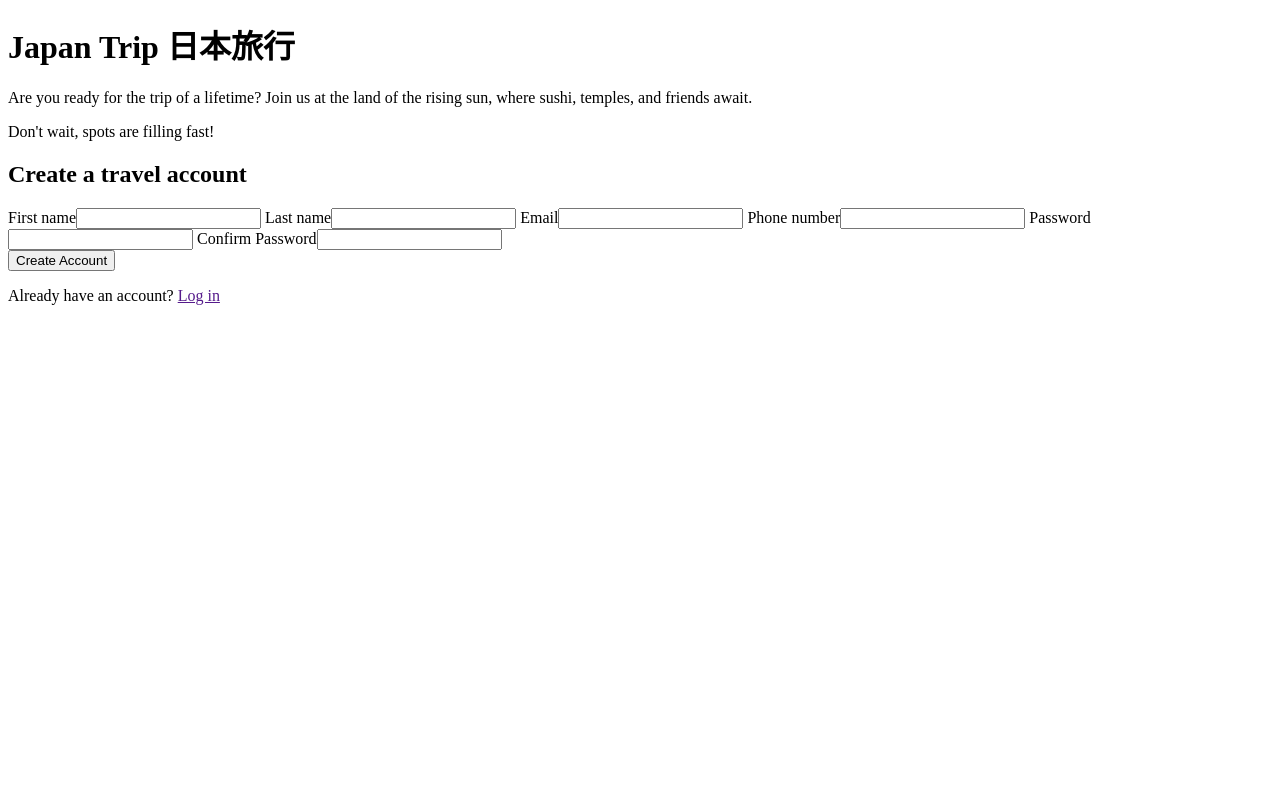
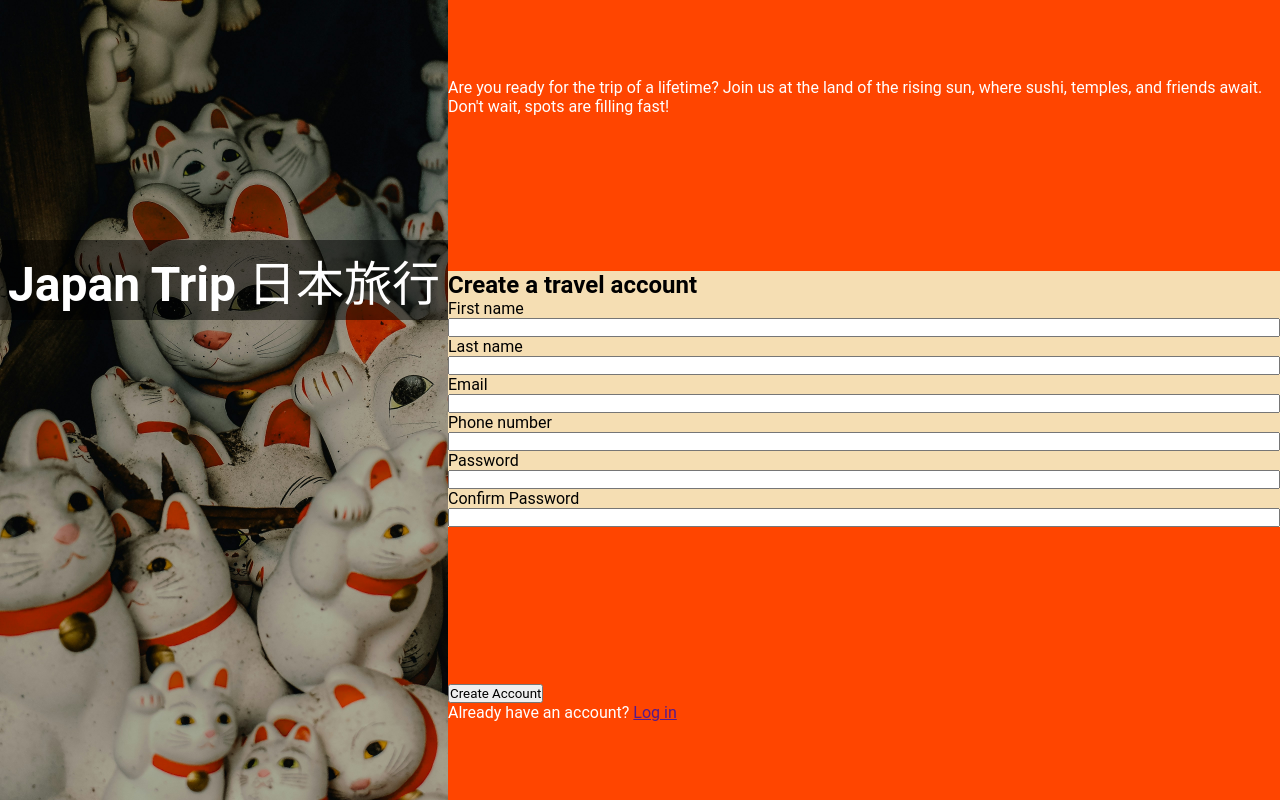
Before and after one commit to SamiraMSadat/odin-sign-up-form, a plain HTML site: page index.html in a window 1280 px wide. Drawn offline with Linux system fonts and the light colour scheme.

Commit message:
Style the header and company banner section, apply flex to other sections

```diff
--- a/index.html
+++ b/index.html
@@ -7,8 +7,9 @@
     <link rel="stylesheet" href="styles.css">
 </head>
 <body>
+    <div class="container">
         <header>
-        <div class="bgd-transparent">
+            <div class="company-banner absolute-center">
                 <h1>Japan Trip <span class="noto-serif-jp">日本旅行</span></h1>
             </div>
         </header>
@@ -18,9 +19,9 @@
                 <p>Don't wait, spots are filling fast!</p>
             </div>
 
-        <form action="">
-            <div class="form-background">
+            <form action="#">
                     <h2>Create a travel account</h2>
+                    <div class="fields-container">
                         <label for="first-name">First name</label><input type="text" name="first-name" id="first-name">
                         <label for="last-name">Last name</label><input type="text" name="last-name" id="last-name">
                         <label for="email">Email</label><input type="email" name="email" id="email">
@@ -28,12 +29,14 @@
                         <label for="password">Password</label><input type="password" name="password" id="password">
                         <label for="confirm-password">Confirm Password</label><input type="password" name="confirm-password" id="confirm-password">
                     </div>
+            </form>
+
             <div class="form-submit">
                 <button type="submit">Create Account</button>
                 <p>Already have an account? <a href="">Log in</a></p>
             </div>
-        </form>
+
         </main>
-
+    </div>
 </body>
 </html>
--- a/styles.css
+++ b/styles.css
@@ -1,8 +1,71 @@
-.roboto-jp {
-  font-family: "Roboto", sans-serif;
+* {
+    margin: 0;
+    padding: 0;
+    font-family: "Roboto", sans-serif;
+}
+
+/* Custom font for Japanese script */
+.noto-serif-jp {
+  font-family: "Noto Serif JP", serif;
   font-optical-sizing: auto;
-  font-weight: 400;
+  font-weight:400;
   font-style: normal;
-  font-variation-settings:
-    "wdth" 100;
 }
+
+:root {
+    --background-main: orangered;
+    --background-secondary: wheat;
+    --font-color-light: white;
+}
+
+.container {
+    display: flex;
+}
+
+header {
+    background-image: url("./assets/maneki_neko.jpg");
+    background-size: cover;
+    display:flex;
+    flex-direction: column;
+    flex: 1 1 35%;
+    height: 100vh;
+    width: 50vw;
+    position: relative;
+}
+
+h1 {
+    color: var(--font-color-light);
+    font-size: 48px;
+}
+
+.company-banner {
+    background-color: rgb(0,0,0,0.5);
+    display: flex;
+    justify-content: center;
+    align-items: center;
+    width: 100%;
+    height:10%;
+    position: absolute;
+    top: 30%;
+}
+
+main {
+    display: flex;
+    flex: 1 1 65%;
+    flex-direction: column;
+    justify-content: space-around;
+    background-color: var(--background-main);
+}
+
+p {
+    color: var(--font-color-light);
+}
+
+form {
+    background-color: var(--background-secondary);
+}
+
+.fields-container {
+    display: flex;
+    flex-direction: column;
+}
```
Lines whose indentation alone changed are shown as unchanged.
